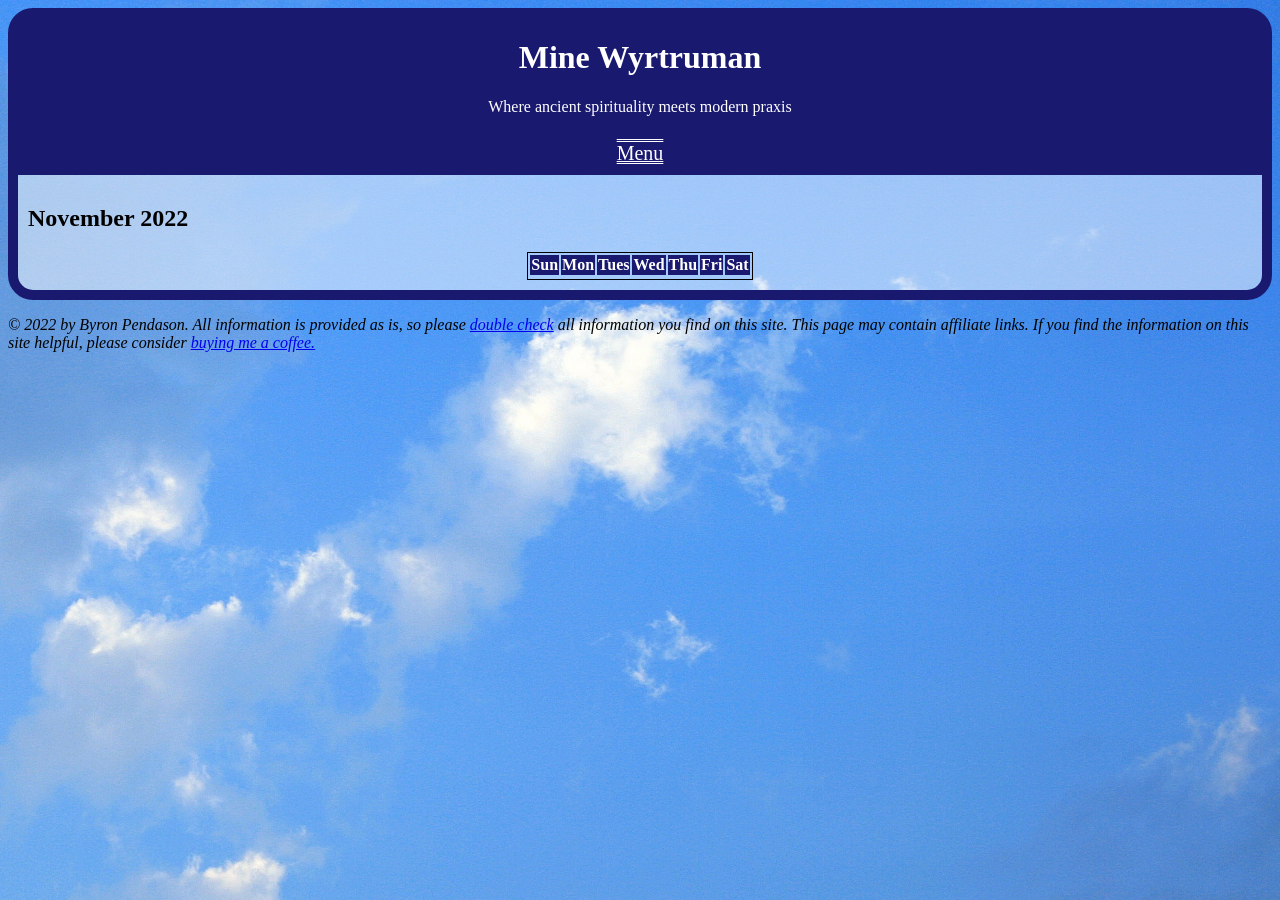
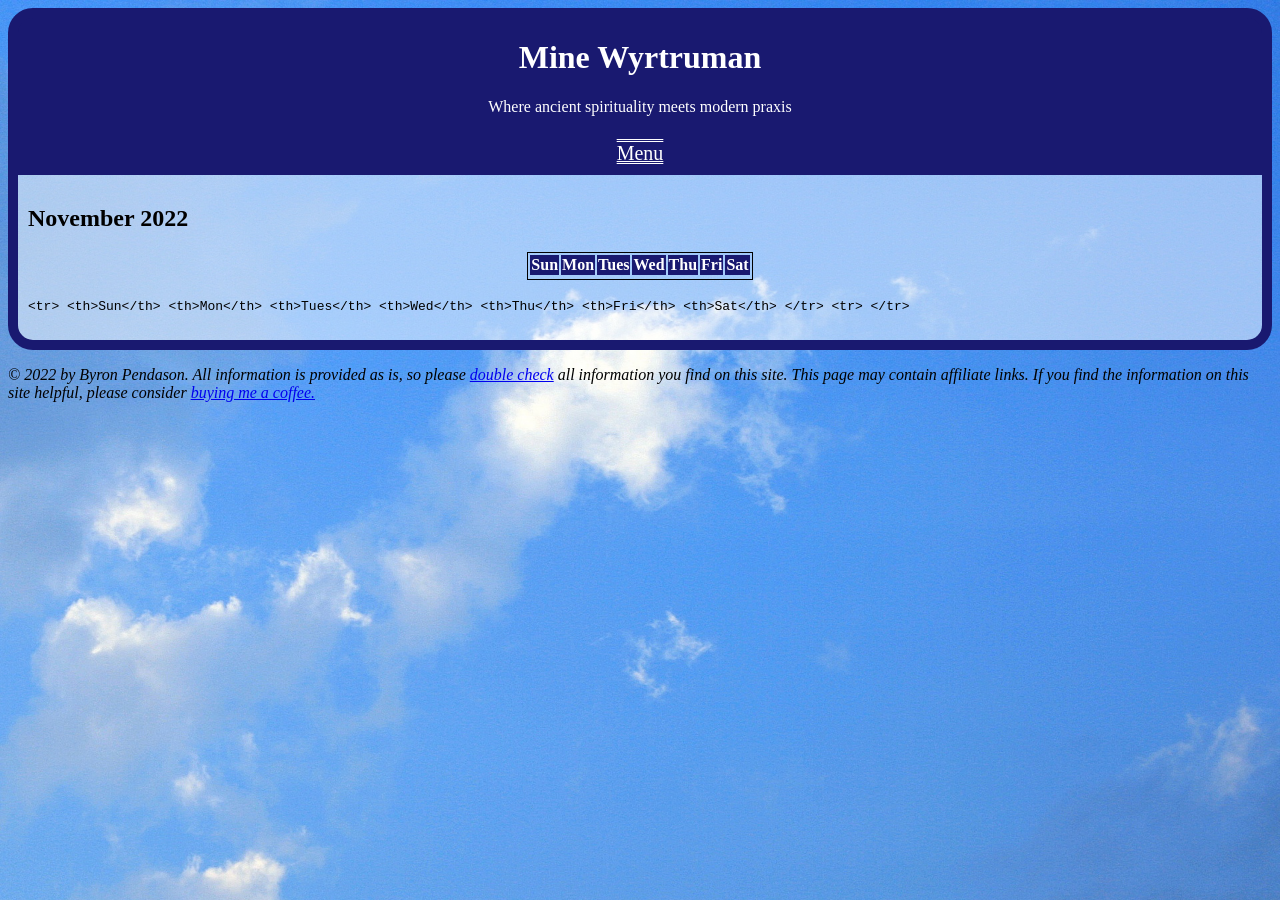
Before and after one commit to byronpendason/byronpendason.github.io, a Jekyll site: the page built from test.md, in a window 1280 px wide. Built offline with Jekyll 4.4.1, drawn with Linux system fonts in a browser that asks for light colours; our own code applies the rules of GitHub Pages for plain Markdown files; comment, search, counter and statistics services are not loaded; some of the changed lines change nothing that is shown.

Commit message:
Add files via upload

```diff
--- a/_includes/calendar.html
+++ b/_includes/calendar.html
@@ -1,7 +1,8 @@
 <h2 id="monthHead"></h2>
 <table id="calendar">
+</table>
 
-</table>
+<code id="debug"></code>
 
 <script src="https://ajax.googleapis.com/ajax/libs/jquery/3.6.0/jquery.min.js"></script>
 <script>
@@ -31,8 +32,9 @@
       pos += 1;
     }
 
+    txt += "</tr>";
+    $("#debug").text(txt);
+    $("#calendar").html(txt);
     $("#monthHead").text(monthNames[month]+ " "+year);
-    txt += "</tr>";
-    $("#calendar").html(txt);
   }
 </script>
```
